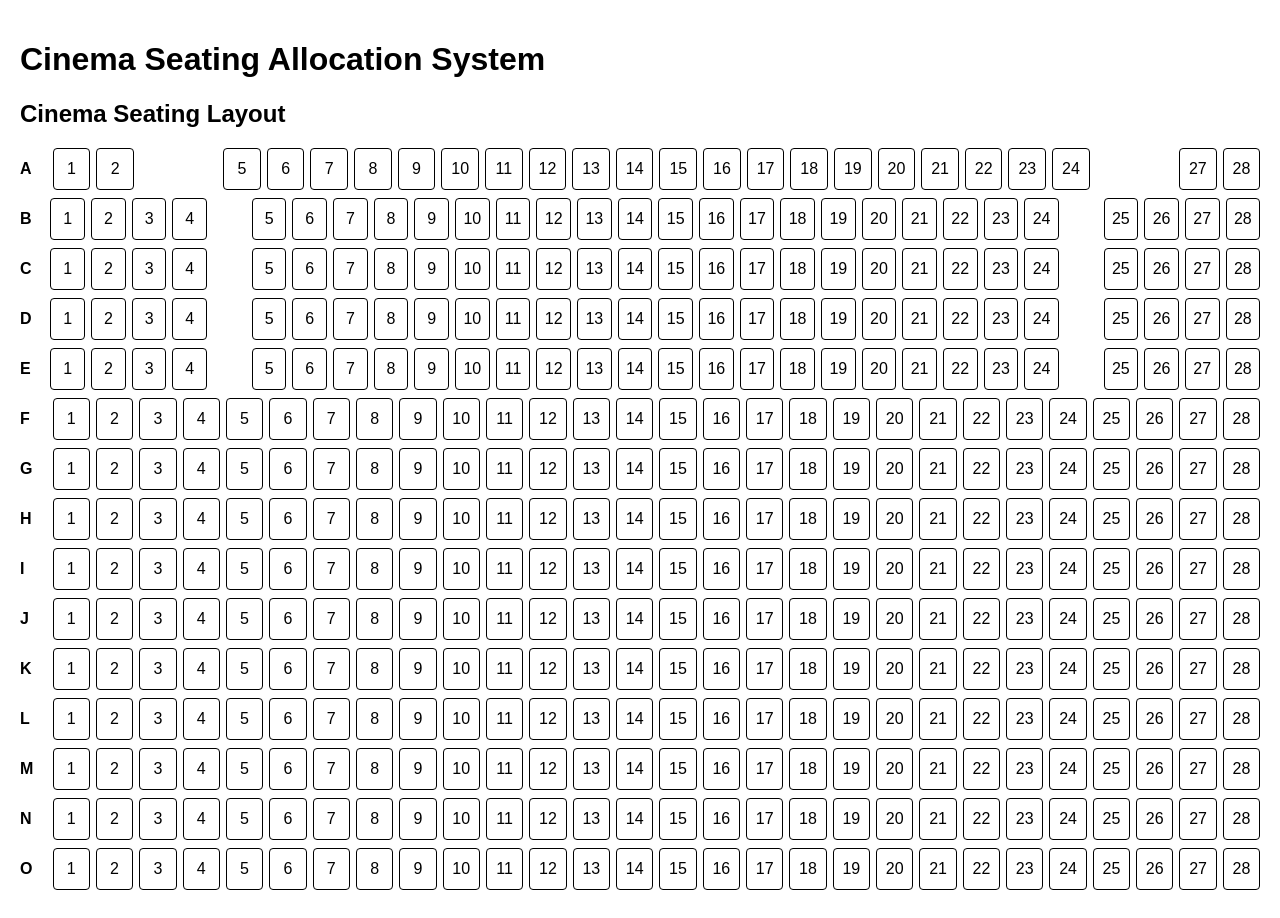
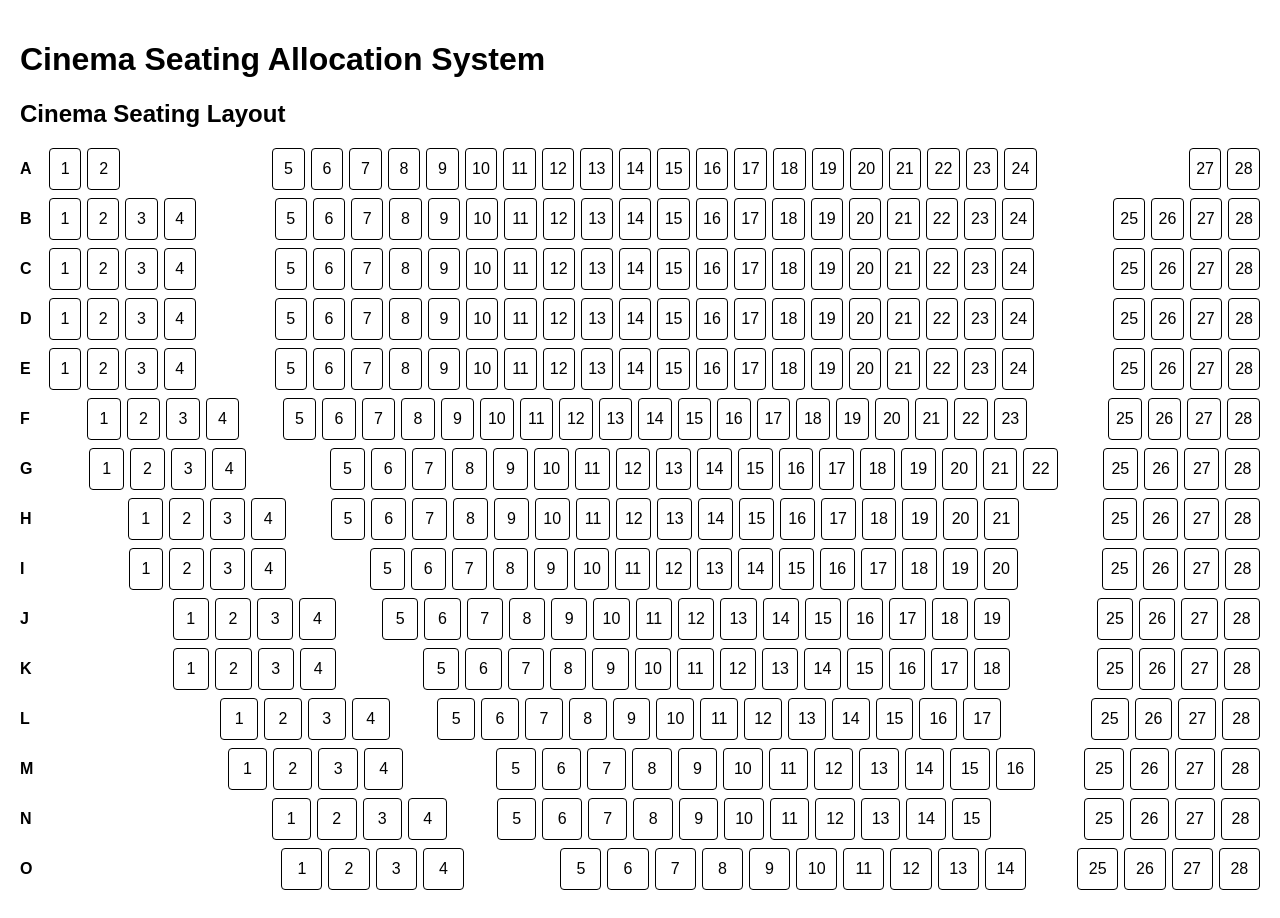
Before and after one commit to ujjwal-27/cinema-seating-system, a React (Vite) app: page / in a window 1280 px wide. Built offline with nearby package versions, Linux system fonts and the light colour scheme.

Commit message:
update cinema layout

```diff
--- a/src/data/cinemaLayout.ts
+++ b/src/data/cinemaLayout.ts
@@ -1,81 +1,155 @@
 import type { Seat } from "../models/Seat";
 import { SeatStatus, SeatType } from "../models/Seat";
 
+/**
+ * Layout based on the cinema seating plan provided in the assignment specification.
+ * Null values represent aisles and non-seating spaces.
+ */
 const rowConfiguration: Record<string, (number | null)[]> = {
     A: [
         1, 2,
+        null, null, null, null,
+        5, 6, 7, 8, 9, 10,
+        11, 12, 13, 14, 15, 16,
+        17, 18, 19, 20, 21, 22,
+        23, 24,
+        null, null, null, null,
+        27, 28,
+    ],
+
+    B: [
+        1, 2, 3, 4,
         null, null,
         5, 6, 7, 8, 9, 10,
         11, 12, 13, 14, 15, 16,
         17, 18, 19, 20, 21, 22,
         23, 24,
         null, null,
-    27, 28,
-],
-
-  B: [
-    1, 2, 3, 4,
-    null,
-    5, 6, 7, 8, 9, 10,
-    11, 12, 13, 14, 15, 16,
-    17, 18, 19, 20, 21, 22,
-    23, 24,
-    null,
         25, 26, 27, 28,
     ],
 
     C: [
         1, 2, 3, 4,
-    null,
+        null, null,
         5, 6, 7, 8, 9, 10,
         11, 12, 13, 14, 15, 16,
         17, 18, 19, 20, 21, 22,
         23, 24,
-    null,
+        null, null,
         25, 26, 27, 28,
     ],
 
     D: [
         1, 2, 3, 4,
-    null,
+        null, null,
         5, 6, 7, 8, 9, 10,
         11, 12, 13, 14, 15, 16,
         17, 18, 19, 20, 21, 22,
         23, 24,
-    null,
+        null, null,
         25, 26, 27, 28,
     ],
 
     E: [
         1, 2, 3, 4,
-    null,
+        null, null,
         5, 6, 7, 8, 9, 10,
         11, 12, 13, 14, 15, 16,
         17, 18, 19, 20, 21, 22,
         23, 24,
+        null, null,
+        25, 26, 27, 28,
+    ],
+
+    F: [
+        null,
+        1, 2, 3, 4,
+        null,
+        5, 6, 7, 8, 9, 10, 11, 12, 13, 14, 15, 16, 17, 18, 19, 20, 21, 22, 23,
+        null, null,
+        25, 26, 27, 28
+    ],
+
+    G: [
+        null,
+        1, 2, 3, 4,
+        null, null,
+        5, 6, 7, 8, 9, 10, 11, 12, 13, 14, 15, 16, 17, 18, 19, 20, 21, 22,
         null,
         25, 26, 27, 28,
     ],
 
-  F: Array.from({ length: 28 }, (_, i) => i + 1),
+    H: [
+        null, null,
+        1, 2, 3, 4,
+        null,
+        5, 6, 7, 8, 9, 10, 11, 12, 13, 14, 15, 16, 17, 18, 19, 20, 21,
+        null, null,
+        25, 26, 27, 28,
+    ],
 
-  G: Array.from({ length: 28 }, (_, i) => i + 1),
+    I: [
+        null, null,
+        1, 2, 3, 4,
+        null, null,
+        5, 6, 7, 8, 9, 10, 11, 12, 13, 14, 15, 16, 17, 18, 19, 20,
+        null, null,
+        25, 26, 27, 28,
+    ],
 
-  H: Array.from({ length: 28 }, (_, i) => i + 1),
+    J: [
+        null, null, null,
+        1, 2, 3, 4,
+        null,
+        5, 6, 7, 8, 9, 10, 11, 12, 13, 14, 15, 16, 17, 18, 19,
+        null, null,
+        25, 26, 27, 28,
+    ],
 
-  I: Array.from({ length: 28 }, (_, i) => i + 1),
+    K: [
+        null, null, null,
+        1, 2, 3, 4,
+        null, null,
+        5, 6, 7, 8, 9, 10, 11, 12, 13, 14, 15, 16, 17, 18,
+        null, null,
+        25, 26, 27, 28,
+    ],
 
-  J: Array.from({ length: 28 }, (_, i) => i + 1),
+    L: [
+        null, null, null, null,
+        1, 2, 3, 4,
+        null,
+        5, 6, 7, 8, 9, 10, 11, 12, 13, 14, 15, 16, 17,
+        null, null,
+        25, 26, 27, 28
+    ],
 
-  K: Array.from({ length: 28 }, (_, i) => i + 1),
+    M: [
+        null, null, null, null,
+        1, 2, 3, 4,
+        null, null,
+        5, 6, 7, 8, 9, 10, 11, 12, 13, 14, 15, 16,
+        null,
+        25, 26, 27, 28
+    ],
 
-  L: Array.from({ length: 28 }, (_, i) => i + 1),
+    N: [
+        null, null, null, null, null,
+        1, 2, 3, 4,
+        null,
+        5, 6, 7, 8, 9, 10, 11, 12, 13, 14, 15,
+        null, null,
+        25, 26, 27, 28
+    ],
 
-  M: Array.from({ length: 28 }, (_, i) => i + 1),
-
-  N: Array.from({ length: 28 }, (_, i) => i + 1),
-
-  O: Array.from({ length: 28 }, (_, i) => i + 1),
+    O: [
+        null, null, null, null, null,
+        1, 2, 3, 4,
+        null, null,
+        5, 6, 7, 8, 9, 10, 11, 12, 13, 14,
+        null,
+        25, 26, 27, 28
+    ],
 };
 
 export function generateCinemaLayout(): Seat[] {
```
Lines whose indentation alone changed are shown as unchanged.
